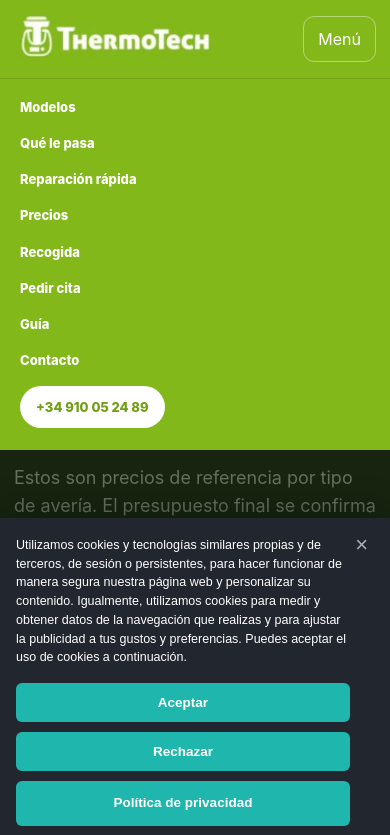
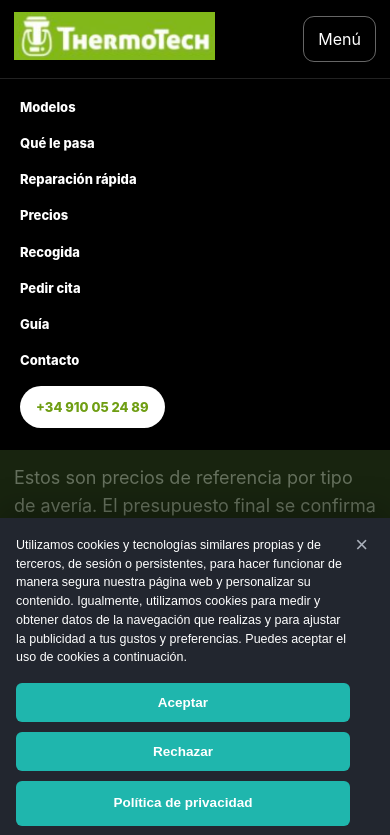
Before and after one commit to inmaculadaoc81/ThermomixTech, a website: page servicios.html in a window 390 px wide. Both pictures are taken after a click on the button "Menú". Shown: the top 835 px of the page. Drawn offline with Linux system fonts and the light colour scheme; no server answers.

Commit message:
Set navigation bar background to black

```diff
--- a/assets/styles.css
+++ b/assets/styles.css
@@ -19,7 +19,7 @@
 .wrap{width:min(1180px,92%);margin:auto}
 
 /* Header */
-.header{position:sticky;top:0;z-index:9000;background:#82b81a;border-bottom:1px solid #729f16}
+.header{position:sticky;top:0;z-index:9000;background:#000;border-bottom:1px solid #222}
 .disclaimer-bar{background:#ffce31;color:var(--ink);text-align:center;font-size:12.5px;font-weight:800;padding:8px 16px}
 .privacy-link{color:#0758a8;text-decoration:underline}
 .nav{height:78px;display:flex;align-items:center;justify-content:space-between;gap:24px}
@@ -172,7 +172,7 @@
 
 @media(max-width:920px){
   .menu-btn{display:block}
-  .links{display:none;position:absolute;left:0;right:0;top:78px;background:#82b81a;padding:18px 20px 22px;flex-direction:column;align-items:flex-start;border-top:1px solid #729f16}
+  .links{display:none;position:absolute;left:0;right:0;top:78px;background:#000;padding:18px 20px 22px;flex-direction:column;align-items:flex-start;border-top:1px solid #222}
   .links.open{display:flex}
   .hero-grid,.fast-grid,.contact-grid,.pickup-panel{grid-template-columns:1fr}
   .model-grid{grid-template-columns:repeat(2,1fr)}
```
